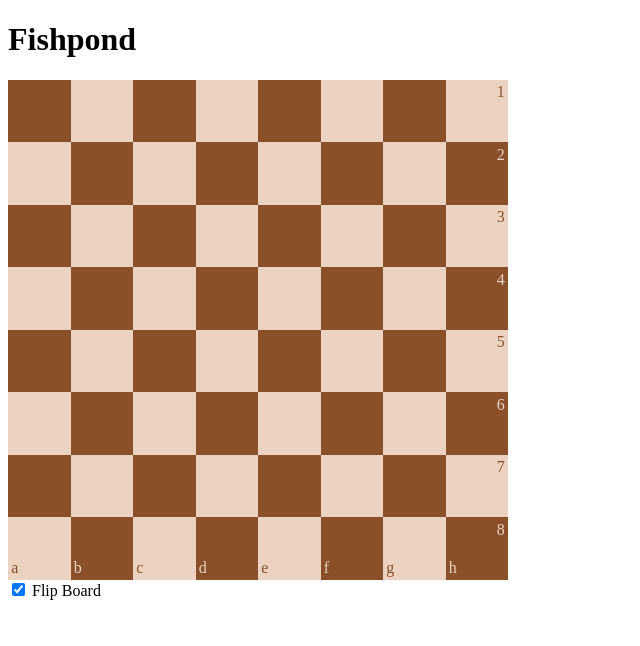
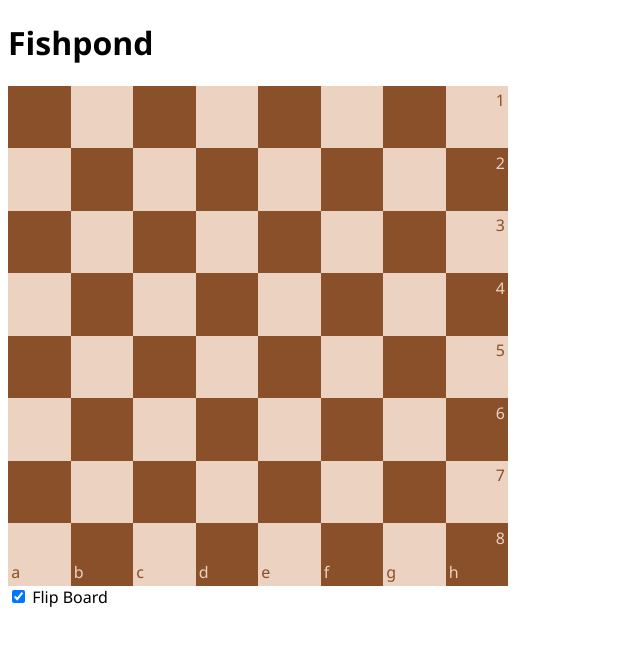
Before and after one commit to TimJentzsch/fishpond, a SvelteKit app: page / in a window 1280 px wide. Shown: the top 646 px of the page, without its empty margins (0-640 px from the left). Built offline with nearby package versions, Linux system fonts and the light colour scheme.

Commit message:
Use sans serif font

```diff
--- a/src/app.css
+++ b/src/app.css
@@ -4,3 +4,7 @@
 
 	--flip-transition-duration: 0.25s;
 }
+
+body {
+	font-family: 'Segoe UI', Tahoma, Geneva, Verdana, sans-serif;
+}
```
